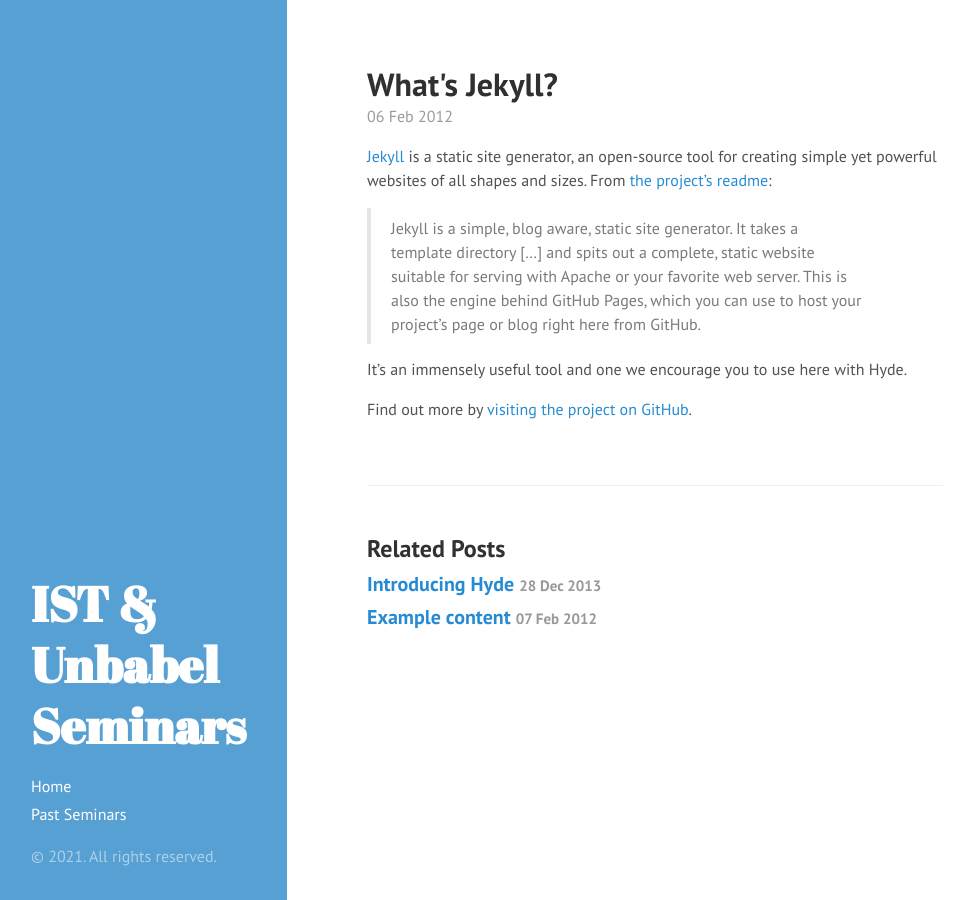
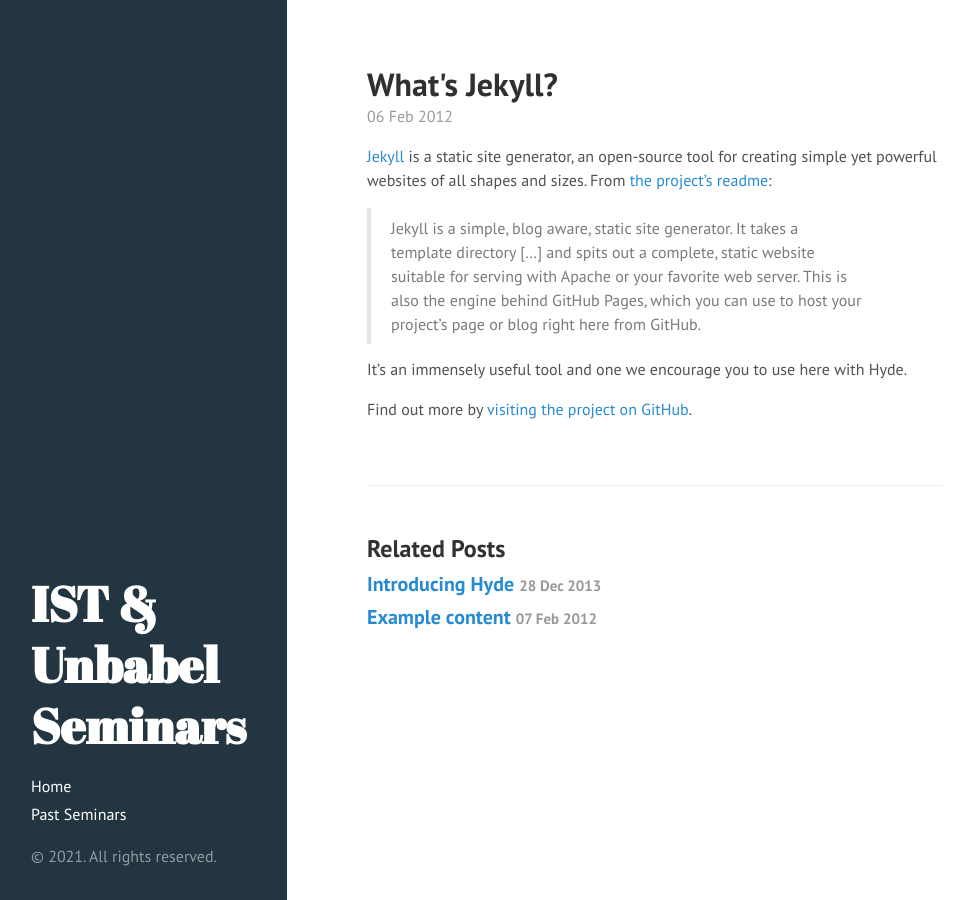
Before and after one commit to IST-Unbabel-Seminars/ist-unbabel-seminars.github.io, a Jekyll site: the page built from _posts/2012-02-06-whats-jekyll.md, in a window 1280 px wide. Shown: the whole page, without its empty margins (1-968 px from the left). Built offline with Jekyll 4.4.1, drawn with Linux system fonts in a browser that asks for light colours; Markdown is read by kramdown in place of the engine named in the settings.

Commit message:
Add Config

```diff
--- a/public/css/hyde.css
+++ b/public/css/hyde.css
@@ -57,7 +57,7 @@ html {
   text-align: center;
   padding: 2rem 1rem;
   color: rgba(255,255,255,.5);
-  background-color: #57a0d3;
+  background-color: #233541;
 }
 @media (min-width: 48em) {
   .sidebar {
```
